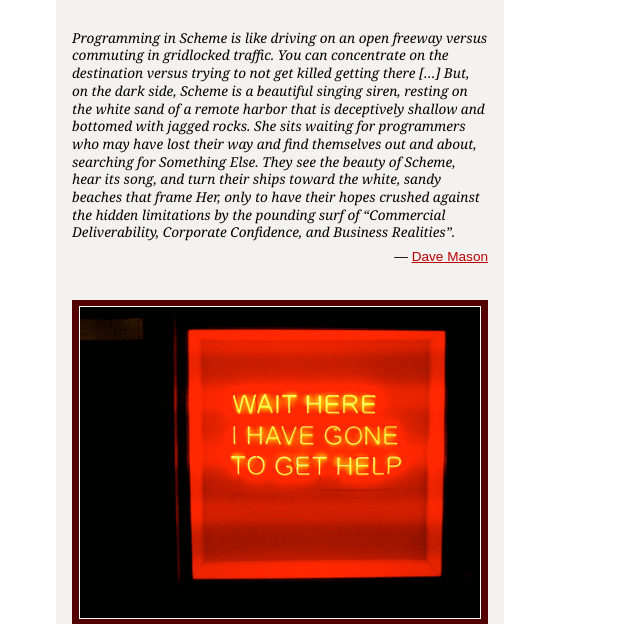
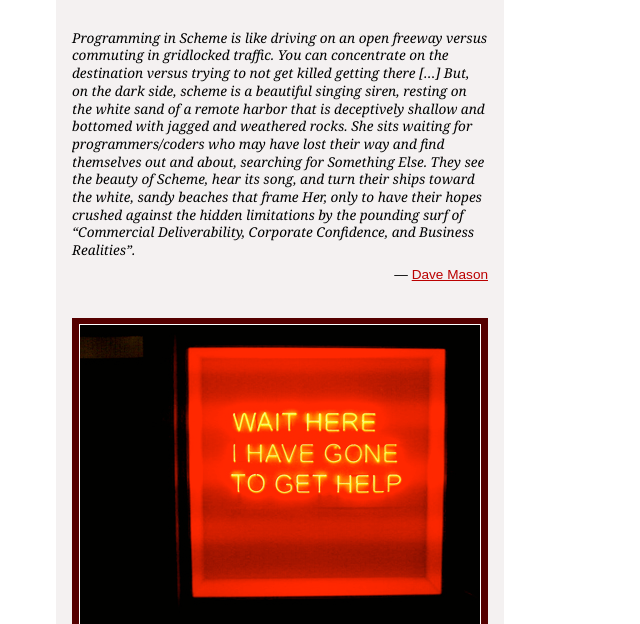
Before and after one commit to knaveofdiamonds/knave-tumblelog, a plain HTML site: page mockups/index.html in a window 1280 px wide. Shown: the part 182-806 px from the top of the page, without its empty margins (360-1000 px from the left). Drawn offline with Linux system fonts and the light colour scheme.

Commit message:
Update index.html

```diff
--- a/mockups/index.html
+++ b/mockups/index.html
@@ -19,7 +19,7 @@
 	<cite><a href="#">Dave Mason</a></cite>
       </div>
       <div class="tumblr_quote post">
-	<blockquote class="long">Programming in Scheme is like driving on an open freeway versus commuting in gridlocked traffic. You can concentrate on the destination versus trying to not get killed getting there [&#8230;] But, on the dark side, Scheme is a beautiful singing siren, resting on the white sand of a remote harbor that is deceptively shallow and bottomed with jagged rocks. She sits waiting for programmers who may have lost their way and find themselves out and about, searching for Something Else. They see the beauty of Scheme, hear its song, and turn their ships toward the white, sandy beaches that frame Her, only to have their hopes crushed against the hidden limitations by the pounding surf of &#8220;Commercial Deliverability, Corporate Confidence, and Business Realities&#8221;.</blockquote>
+	<blockquote class="long">Programming in Scheme is like driving on an open freeway versus commuting in gridlocked traffic. You can concentrate on the destination versus trying to not get killed getting there [&#8230;] But, on the dark side, scheme is a beautiful singing siren, resting on the white sand of a remote harbor that is deceptively shallow and bottomed with jagged and weathered rocks. She sits waiting for programmers/coders who may have lost their way and find themselves out and about, searching for Something Else. They see the beauty of Scheme, hear its song, and turn their ships toward the white, sandy beaches that frame Her, only to have their hopes crushed against the hidden limitations by the pounding surf of &#8220;Commercial Deliverability, Corporate Confidence, and Business Realities&#8221;.</blockquote>
 	<cite><a href="#">Dave Mason</a></cite>
       </div>
 
```
